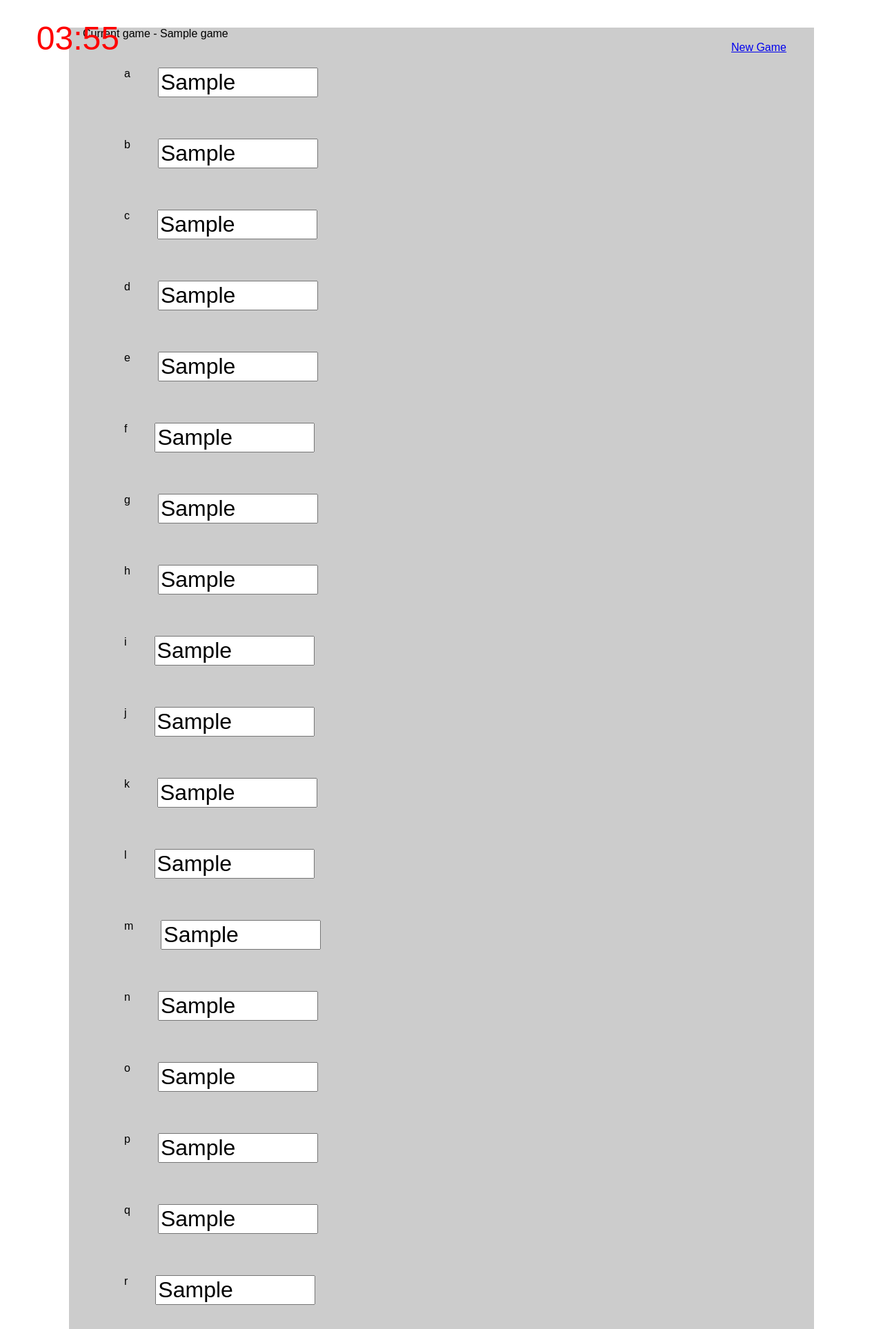
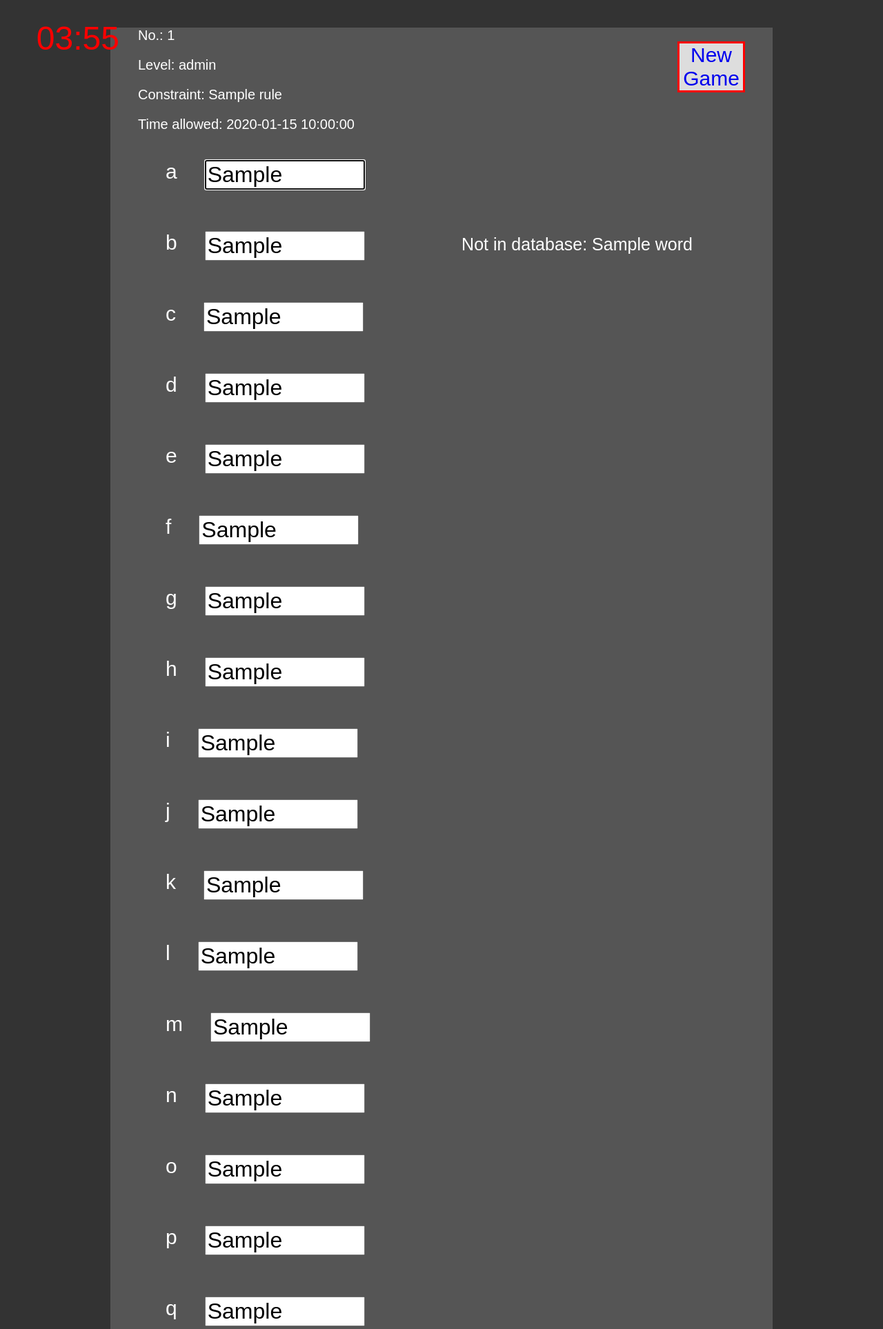
Before and after one commit to Xiddler/Clueless, a Flask app: template clueless-webapp/templates/game.html in a window 1280 px wide. Shown: the top 1927 px of the page at 69% size. Run offline with Flask 2, Linux system fonts and the light colour scheme; the template is opened without the code that fills it: most values are stand-ins (such as "Sample title", 1, 10 or a date in 2020).

Commit message:
added floating hints; prior to adding class for new game

```diff
--- a/clueless-webapp/run.py
+++ b/clueless-webapp/run.py
@@ -11,11 +11,12 @@ app.config.from_object(Config) # Secret key in config.py
 # secret_key = app.config['SECRET_KEY']
 
 def constraints():
+    ''' Set up the constraints for this game '''
     num = 2
     level = "Easy"
     rule = "Ends in letter w"
     time = "4 minutes"
-    game = f"Game: {num}  |  Level: {level}  |  Constraint: {rule}  |  Time allowed: {time}"
+    game = f"No: {num}  |  Level: {level}  |  Constraint: {rule}  |  Time allowed: {time}"
     return game
 
 @app.route('/', methods=['GET', 'POST'])
@@ -37,7 +38,7 @@ def game():
         data = request.form # in key:value pairs
         print(data)
         word_holder = [] # initialise list of words entered by user
-        word_a = data.get('aword') #['aword']
+        word_a = data.get('aword') # data['aword'] requires an initial value in the input field
         word_b = data.get('bword')
         word_c = data.get('cword')
         word_d = data.get('dword')
@@ -82,10 +83,15 @@ def game():
         conn.close()
         print("Closed database successfully")
 
-        return render_template('game.html', word_a=word_a, word_b=word_b, word_c=word_c, word_d=word_d, word_e=word_e, word_f=word_f, word_g=word_g, word_h=word_h, word_i=word_i, word_j=word_j, word_k=word_k, word_l=word_l, word_m=word_m, word_n=word_n, word_o=word_o, word_p=word_p, word_q=word_q, word_r=word_r, word_s=word_s, word_t=word_t, word_u=word_u, word_v=word_v, word_w=word_w, word_x=word_x, word_y=word_y, word_z=word_z, incorrect=incorrect, game=game)
+        return render_template('game.html', word_a=word_a, word_b=word_b, word_c=word_c, word_d=word_d, word_e=word_e, word_f=word_f, word_g=word_g, word_h=word_h, word_i=word_i, word_j=word_j, word_k=word_k, word_l=word_l, word_m=word_m, word_n=word_n, word_o=word_o, word_p=word_p, word_q=word_q, word_r=word_r, word_s=word_s, word_t=word_t, word_u=word_u, word_v=word_v, word_w=word_w, word_x=word_x, word_y=word_y, word_z=word_z, incorrect=incorrect, num=num, level=level, rule=rule, time=time, game=game)
 
     else:
-        return render_template('game.html', game=game) # Blank if loaded by pressing the PLAY! button in index.html
+         # Input fields are blank if loaded by pressing the PLAY! button in index.html
+        return render_template('game.html', game=game)
+        # return redirect(url_for('/game'))
 
 if __name__ == '__main__':
     app.run(host ='0.0.0.0', port=5000, debug=True) # '0.0.0.0' allows browsing from other devices on the lan.
+    # app.run(host ='192.168.1.103', port=5000, debug=True)
+    # app.run(host ='192.168.1.103', port=5000, debug=False)
+    # app.run(host ='127.0.0.1', port=5000, debug=False)
--- a/clueless-webapp/static/style.css
+++ b/clueless-webapp/static/style.css
@@ -1,5 +1,6 @@
 * {margin: 20px; font-family: arial; }
-.container {margin: auto; width: 90%; background-color: #ccc;}
+body {background-color: #333;}
+.container {margin: auto; width: 80%; background-color: #555; color: #eee;}
 /* .word-line {height: 2em; } */
 /* .word-line {display: grid;} */
 .word-line {display: flex; flex-direction: row; flex-wrap: wrap;}
@@ -16,6 +17,14 @@
   color: red;
 }
 
+.float {
+  position: fixed;
+  right: 20%;
+  top: 40%;
+  z-index: 200;
+  font-size: 25px;
+  color: #fff;
+}
 .more_games {
   list-style-type: none;
 
@@ -26,6 +35,26 @@
 }
 
 .new_game {
-float: right;
+    font-family: arial, sans-serif;
+    font-size: 30px;
+    width: 10%;
+    height: auto;
+    float: right;
+    border: 3px red solid;
+    background-color: #ddd;
+    text-decoration: none;
+    text-align: center;
 
 }
+
+
+.word-line span {
+    color: #fff;
+  font-size: 30px;
+}
+
+
+.the_game {
+  color: #fff;
+  font-size: 20px;
+}
--- a/clueless-webapp/templates/game.html
+++ b/clueless-webapp/templates/game.html
@@ -12,15 +12,18 @@
 	<div class="container">
         <div class="replay">
           <a class="new_game" href="{{ url_for('index') }}">New Game</a>
+        <p class="the_game">No.: {{ num }} </p>
+        <p class="the_game">Level: {{ level }} </p>
+        <p class="the_game">Constraint: {{ rule }} </p>
+        <p class="the_game">Time allowed:  {{ time }} </p>
+
         </div>
-        <p> Current game - {{ game }} </p>
-
          <div class="countdown" ><span id="time">4:00</span></div>
 
 
     <div class="word-form">
 		<form action="{{ url_for('game')}}" method="POST">
-            <div class="word-line"><span>a</span> <input type="text" name="aword" value="{{ word_a }}" class="a med-text" /></div>
+            <div class="word-line"><span>a</span> <input type="text" name="aword" value="{{ word_a }}" autofocus="autofocus" class="a med-text" /></div>
             <div class="word-line"><span>b</span> <input type="text" name="bword" value="{{ word_b }}" class="b med-text" /></div>
             <div class="word-line"><span>c</span> <input type="text" name="cword" value="{{ word_c }}" class="c med-text" /></div>
             <div class="word-line"><span>d</span> <input type="text" name="dword" value="{{ word_d }}" class="d med-text" /></div>
@@ -47,11 +50,12 @@
             <div class="word-line"><span>y</span> <input type="text" name="yword" value="{{ word_y }}" class="x med-text" /></div>
             <div class="word-line"><span>z</span> <input type="text" name="zword" value="{{ word_z }}" class="y med-text" /></div>
     </div> <!-- end word-form -->
+    <button class="btn-large small-txt" name="submit" value="Submit">Submit</button>
         </form>
     <br/>
-        <p>All your words were in our database  except for the following:
+        <p class="float">Not in database:
         <!-- {% for word in incorrect %} <span>{{ word  }} </span> {% endfor %} -->
-        {% for word in incorrect %}  {{ word }}   {% endfor %}
+        {% for word in incorrect %}  {{ word }} {% endfor %}  <br/>
         </p>
 
 	</div> <!--end container -->
```
Also changed, not shown: clueless-webapp/templates/index.html (+1 -6 lines), clueless-webapp/zArchive/wsgi.py (added, +8 -0 lines).
